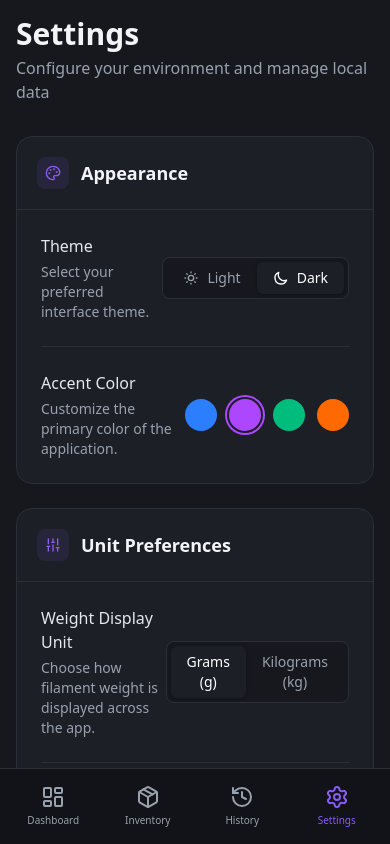
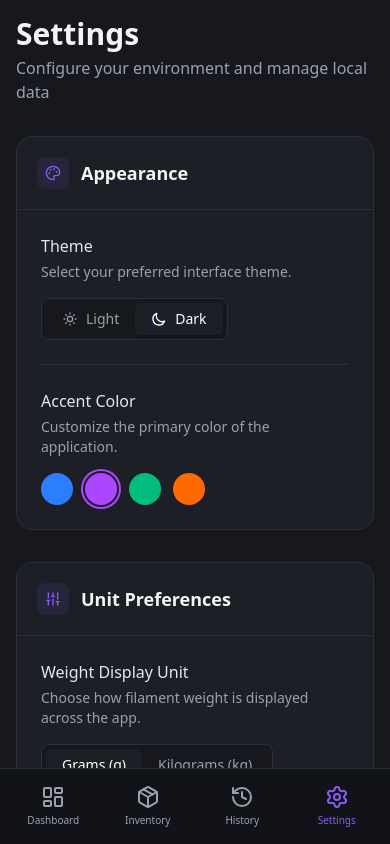
Before and after one commit to GalaxyFFs/Filament-tracker, a React (Vite) app: page / in a window 390 px wide. Both pictures are taken after a click on the button "Settings". Built offline with nearby package versions, Linux system fonts and the light colour scheme.

Commit message:
v34 - improved mobile ui

```diff
--- a/src/pages/Settings.tsx
+++ b/src/pages/Settings.tsx
@@ -117,7 +117,7 @@ export default function Settings({ onNavigate }: SettingsProps) {
         </p>
       </div>
 
-      <div className="space-y-6">
+      <div className="space-y-8 sm:space-y-6">
         {/* Appearance */}
         <div className="bg-bg-card border border-border rounded-2xl overflow-hidden">
           <div className="p-5 border-b border-border flex items-center gap-3">
@@ -128,14 +128,14 @@ export default function Settings({ onNavigate }: SettingsProps) {
           </div>
 
           <div className="p-6 space-y-6">
-            <div className="flex items-center justify-between">
+            <div className="flex flex-col gap-4 sm:flex-row sm:items-center sm:justify-between">
               <div>
                 <h3 className="font-medium text-gray-200 mb-1">Theme</h3>
                 <p className="text-sm text-gray-400">
                   Select your preferred interface theme.
                 </p>
               </div>
-              <div className="flex bg-bg-main border border-border rounded-lg p-1">
+              <div className="flex w-fit bg-bg-main border border-border rounded-lg p-1">
                 <button
                   onClick={() => updateSettings({ theme: "light" })}
                   className={`px-4 py-1.5 text-sm font-medium rounded-md flex items-center gap-2 ${settings.theme === "light" ? "bg-bg-card text-white shadow" : "text-gray-400 hover:text-gray-200"}`}
@@ -177,7 +177,7 @@ export default function Settings({ onNavigate }: SettingsProps) {
               </div>
             </div>
 
-            <div className="flex items-center justify-between pt-6 border-t border-border">
+            <div className="flex flex-col gap-4 sm:flex-row sm:items-center sm:justify-between pt-6 border-t border-border">
               <div>
                 <h3 className="font-medium text-gray-200 mb-1">Accent Color</h3>
                 <p className="text-sm text-gray-400">
@@ -216,7 +216,7 @@ export default function Settings({ onNavigate }: SettingsProps) {
           </div>
 
           <div className="p-6 space-y-6">
-            <div className="flex items-center justify-between">
+            <div className="flex flex-col gap-4 sm:flex-row sm:items-center sm:justify-between">
               <div>
                 <h3 className="font-medium text-gray-200 mb-1">
                   Weight Display Unit
@@ -225,7 +225,7 @@ export default function Settings({ onNavigate }: SettingsProps) {
                   Choose how filament weight is displayed across the app.
                 </p>
               </div>
-              <div className="flex bg-bg-main border border-border rounded-lg p-1">
+              <div className="flex w-fit bg-bg-main border border-border rounded-lg p-1">
                 <button
                   onClick={() => updateSettings({ weightUnit: "g" })}
                   className={`px-4 py-1.5 text-sm font-medium rounded-md ${settings.weightUnit === "g" ? "bg-bg-card text-white shadow" : "text-gray-400 hover:text-gray-200"}`}
@@ -241,14 +241,14 @@ export default function Settings({ onNavigate }: SettingsProps) {
               </div>
             </div>
 
-            <div className="flex items-center justify-between pt-6 border-t border-border">
+            <div className="flex flex-col gap-4 sm:flex-row sm:items-center sm:justify-between pt-6 border-t border-border">
               <div>
                 <h3 className="font-medium text-gray-200 mb-1">Currency</h3>
                 <p className="text-sm text-gray-400">
                   Define your preferred currency symbol or code.
                 </p>
               </div>
-              <div className="flex bg-bg-main border border-border rounded-lg p-1">
+              <div className="flex w-fit bg-bg-main border border-border rounded-lg p-1">
                 <button
                   onClick={() => updateSettings({ currency: "USD" })}
                   className={`px-4 py-1.5 text-sm font-medium rounded-md ${settings.currency === "USD" ? "bg-bg-card text-white shadow" : "text-gray-400 hover:text-gray-200"}`}
@@ -320,7 +320,7 @@ export default function Settings({ onNavigate }: SettingsProps) {
               </div>
             )}
 
-            <div className="grid grid-cols-2 gap-4">
+            <div className="grid grid-cols-1 sm:grid-cols-2 gap-3 sm:gap-4">
               {settings.manufacturers.map((brand) => (
                 <div
                   key={brand}
@@ -389,7 +389,7 @@ export default function Settings({ onNavigate }: SettingsProps) {
               </div>
             )}
 
-            <div className="grid grid-cols-2 gap-4">
+            <div className="grid grid-cols-1 sm:grid-cols-2 gap-3 sm:gap-4">
               {settings.materials.map((material) => (
                 <div
                   key={material}
```
